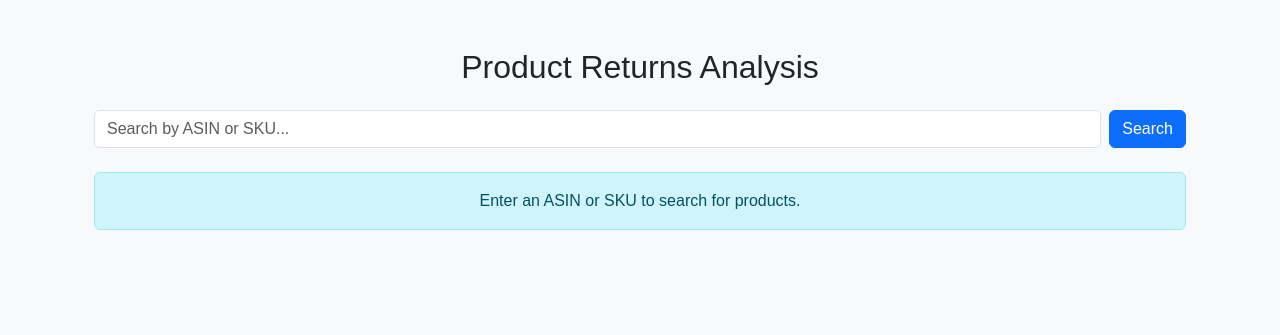
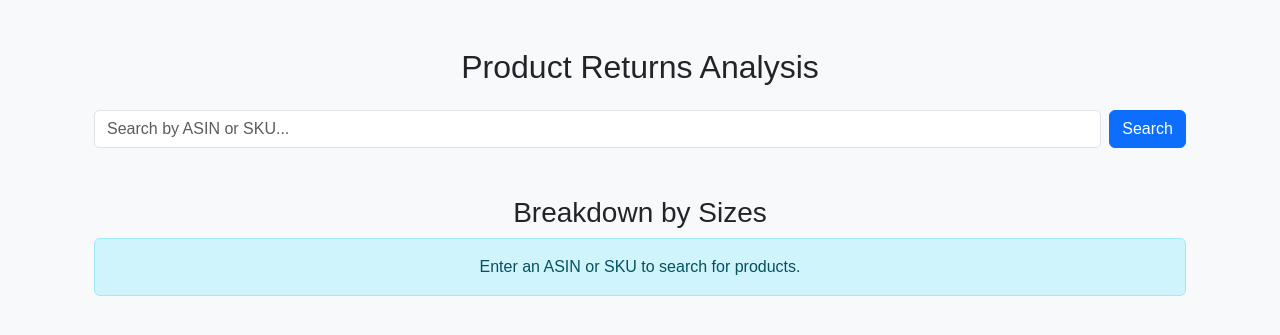
Before and after one commit to bcm082/amzreturns, a Flask app: page /products in a window 1280 px wide. Shown: the part 56-391 px from the top of the page. Run offline with Flask 3, Linux system fonts and the light colour scheme.

Commit message:
Update products.html

```diff
--- a/templates/products.html
+++ b/templates/products.html
@@ -72,6 +72,7 @@
                 </tr>
             </tbody>
         </table>
+        <br>
         <h4 class="text-center mt-4">Combined Return Reasons</h4>
         <table class="table table-hover table-bordered">
             <thead class="table-dark">
@@ -95,6 +96,8 @@
     {% endif %}
 
     <!-- Results Table -->
+     <br>
+    <h3 class="text-center">Breakdown by Sizes</h3>
     {% if products %}
     <div class="table-responsive">
         {% for product in products %}
```
